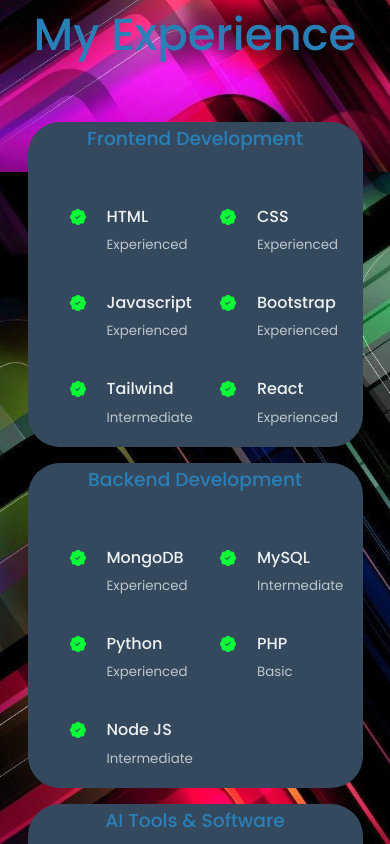
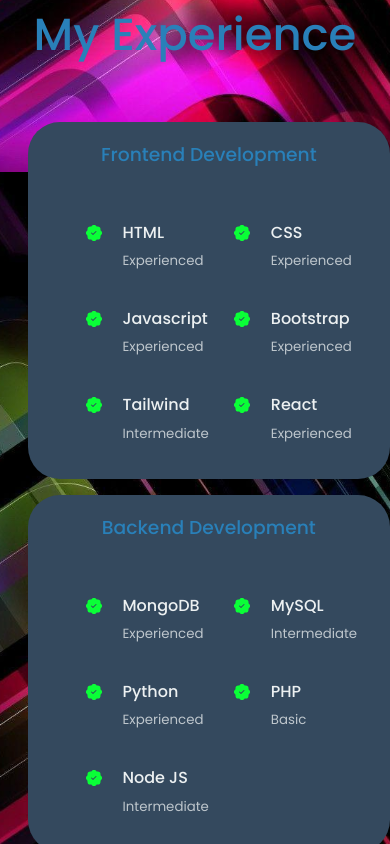
Before and after one commit to Calvickauer/portfolio, a React (Create React App) app: page / in a window 390 px wide. Shown: the part 2360-3204 px from the top of the page. Built offline with nearby package versions, Linux system fonts and the light colour scheme.

Commit message:
Improve experience section responsiveness

```diff
--- a/src/components/experience/experience.css
+++ b/src/components/experience/experience.css
@@ -1,6 +1,6 @@
 .experience__container {
     display :grid;
-    grid-template-columns: 1fr 1fr 1fr;
+    grid-template-columns: repeat(auto-fit, minmax(250px, 1fr));
     gap: 2rem;
     padding-bottom: 75px;
     padding-top: 50px;
@@ -47,13 +47,13 @@
 /* ================== Media Query Medium ====================== */
 @media screen and (max-width: 1024px) {
     .experience__container {
-        grid-template-columns: 1fr;
+        grid-template-columns: 1fr 1fr;
         padding-top: 20px;
         padding-bottom: 20px;
     }
 
     .experience__container > div {
-        width: 80%;
+        width: 100%;
         padding: 2rem;
         margin: 0 auto;
     }
@@ -66,16 +66,13 @@
 @media screen and (max-width: 600px) {
     .experience__container {
         gap: 1rem;
-        width: fit-content;
+        width: 100%;
         grid-template-columns: 1fr;
+        padding: 0;
     }
 
     .experience__container > div {
         width: 100%;
-        padding:0px;
-    }
-
-    .experience__container {
-        padding: 0px;
+        padding: 1rem;
     }
 }
```
